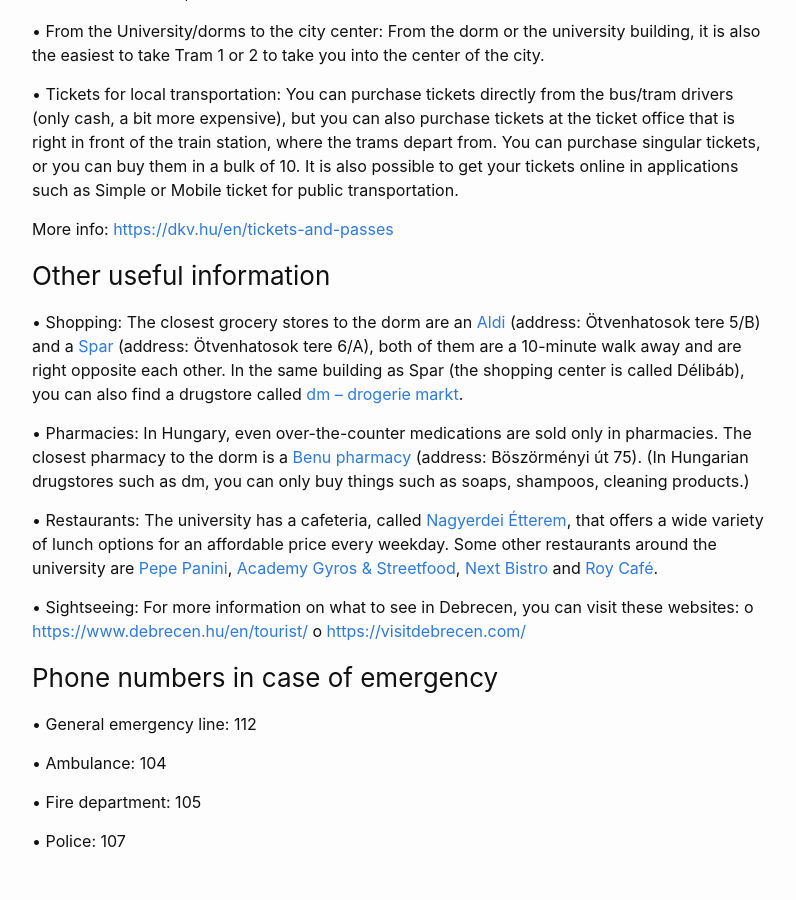
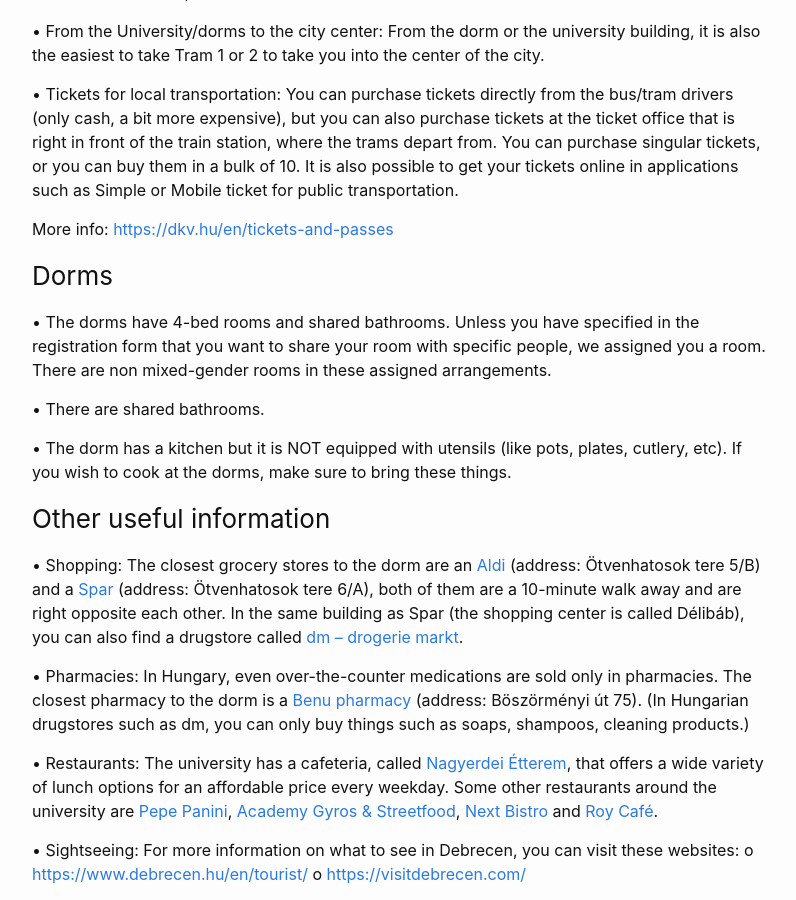
Before and after one commit to ovaschool/ovaschool.github.io, a Jekyll site: the page built from staticpages/ova2026-practical.markdown, in a window 1280 px wide and 900 px high, scrolled down 806 px. Shown: the whole window, without its empty margins (238-1034 px from the left). Built offline with Jekyll 4.4.1, drawn with Linux system fonts in a browser that asks for light colours.

Commit message:
Update ova2026-practical.markdown

```diff
--- a/staticpages/ova2026-practical.markdown
+++ b/staticpages/ova2026-practical.markdown
@@ -34,6 +34,14 @@
 
 More info: [https://dkv.hu/en/tickets-and-passes](https://dkv.hu/en/tickets-and-passes)
 
+### Dorms
+•	The dorms have 4-bed rooms and shared bathrooms. Unless you have specified in the registration form that you want to share your room with specific people, we assigned you a room. There are non mixed-gender rooms in these assigned arrangements.
+
+• There are shared bathrooms.
+
+• The dorm has a kitchen but it is NOT equipped with utensils (like pots, plates, cutlery, etc). If you wish to cook at the dorms, make sure to bring these things.
+
+
 ### Other useful information
 
 •	Shopping: The closest grocery stores to the dorm are an [Aldi](https://maps.app.goo.gl/NRbYQKpykzzi8TGi9) (address: Ötvenhatosok tere 5/B) and a [Spar](https://maps.app.goo.gl/tYugzsCRv3ago6RC9) (address: Ötvenhatosok tere 6/A), both of them are a 10-minute walk away and are right opposite each other. In the same building as Spar (the shopping center is called Délibáb), you can also find a drugstore called [dm – drogerie markt](https://maps.app.goo.gl/avqMjo89qBmD8bFp8).
```
